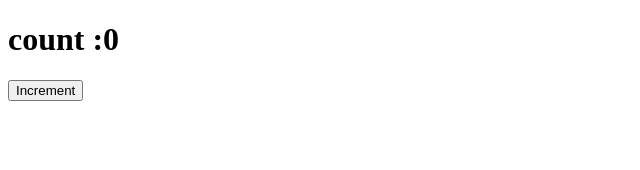
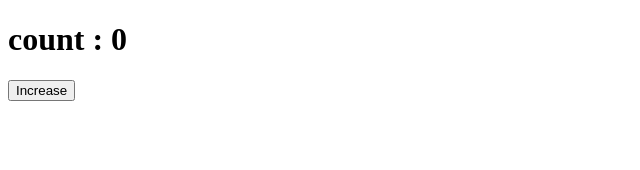
Before and after one commit to Yash-D-Wanth/react, a React (Vite) app in the folder reactApp/: page / in a window 1280 px wide. Shown: the top 170 px of the page, without its empty margins (0-640 px from the left). Built offline with nearby package versions, Linux system fonts and the light colour scheme.

Commit message:
event binding in functional components

```diff
--- a/reactApp/src/App.jsx
+++ b/reactApp/src/App.jsx
@@ -1,12 +1,14 @@
 
 
-import Props from './Functional/Props'
-import State from './Functional/State'
+// import Props from './Functional/Props'
+// import State from './Functional/State'
+import Event from './Functional/Event'
 function App() {
   return (
     <>
       {/* <Props name="React Develope */}
-      <State />
+      {/* <State /> */}
+      <Event />
     </>
   )
 }
--- /dev/null
+++ b/reactApp/src/Functional/Event.jsx
@@ -0,0 +1,17 @@
+import React from 'react'
+import {useState} from 'react'
+function Event() {
+    const [Count, setCount] = useState(0)
+    // increament=increament.bind(this)
+    // function increament(){
+    //     setCount(Count + 1)
+    // }
+  return (
+    <>
+     <h1>count : {Count}</h1>
+        <button onClick={()=>setCount(Count+1)}>Increase</button>
+    </>
+  )
+}
+
+export default Event
```
